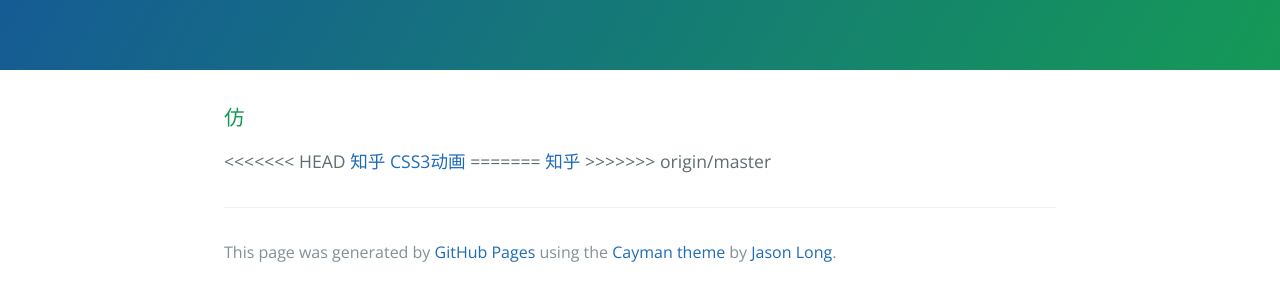
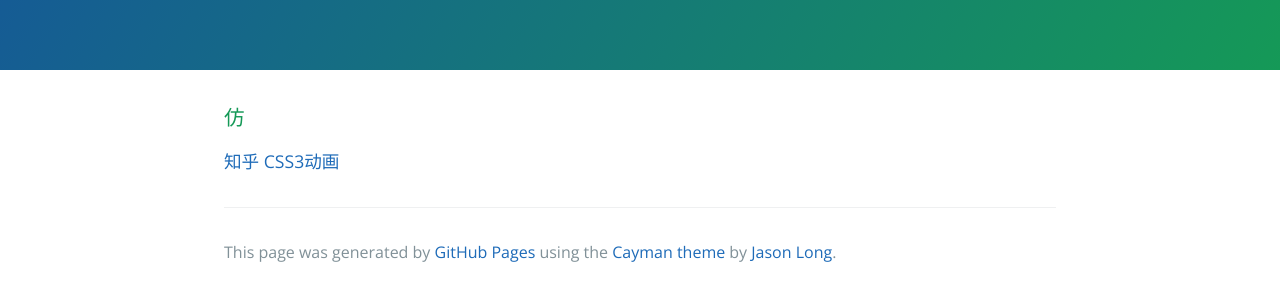
Before and after one commit to MikasaBili/MikasaBili.github.io, a plain HTML site: page index.html in a window 1280 px wide. Shown: the part 170-470 px from the top of the page. Drawn offline with nearby package versions, Linux system fonts and the light colour scheme.

Commit message:
Update index.html

```diff
--- a/index.html
+++ b/index.html
@@ -18,12 +18,9 @@
     <section class="main-content">
       <h3>
 <a id="welcome-to-github-pages" class="anchor" href="#welcome-to-github-pages" aria-hidden="true"><span class="octicon octicon-link"></span></a>仿</h3>
-<<<<<<< HEAD
 <a href="./zhihu/index.html">知乎</a>
 <a href="./css3demo/3.html">CSS3动画</a>
-=======
-<a href="./zhihu/index.html" target="_blank">知乎</a>
->>>>>>> origin/master
+
 
 <!-- <p>This automatic page generator is the easiest way to create beautiful pages for all of your projects. Author your page content here using GitHub Flavored Markdown, select a template crafted by a designer, and publish. After your page is generated, you can check out the new branch:</p>
 
```
